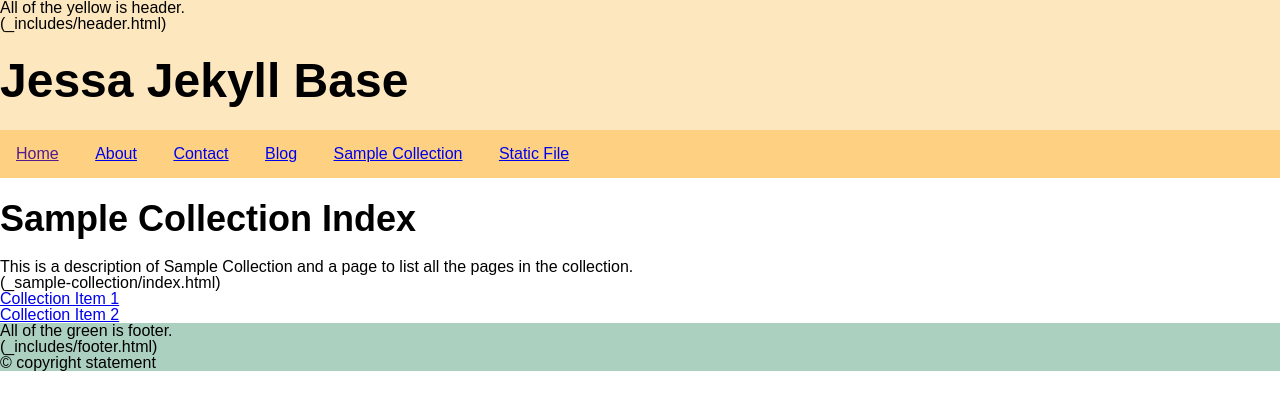
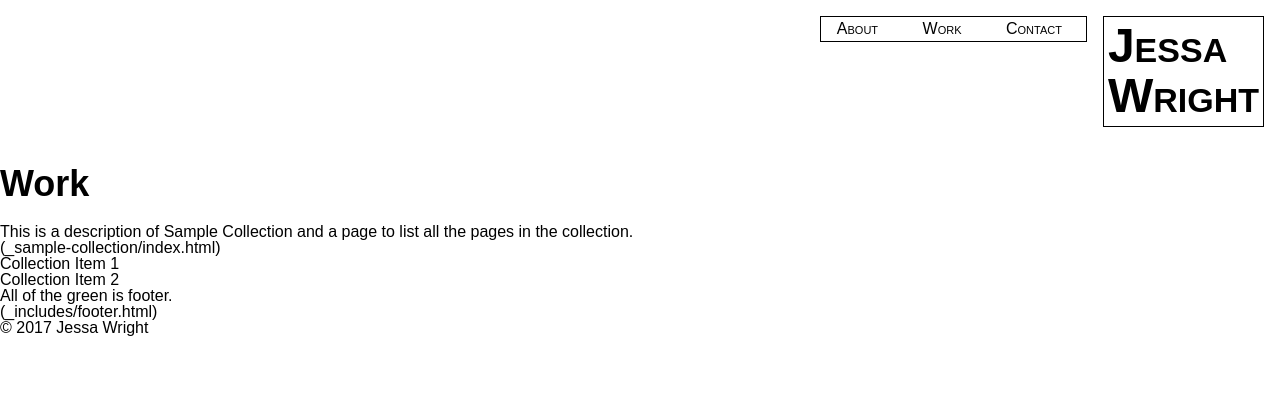
Before and after one commit to jessawright/web-portfolio-2, a Jekyll site: the page built from _work/index.html, in a window 1280 px wide. Shown: the top 410 px of the page. Built offline with Jekyll 4.4.1, drawn with Linux system fonts in a browser that asks for light colours.

Commit message:
styling nav

```diff
--- a/_config.yml
+++ b/_config.yml
@@ -13,14 +13,14 @@
 # you will see them accessed via {{ site.title }}, {{ site.email }}, and so on.
 # You can create any custom variable you would like, and they will be accessible
 # in the templates via {{ site.myvariable }}.
-title: Jessa Jekyll Base
-email: main@email.com
+title: Jessa Wright
+email: jessa@jessawright.com
 description: > # this means to ignore newlines until "baseurl:"
 
 baseurl: "" # the subpath of your site, e.g. /blog
 url: "http://localhost:4000" # the base hostname & protocol for your site
-twitter_username: twitterusername
-github_username:  githubusername
+twitter_username: jessaiswright
+github_username:  jessawright
 
 # Build settings
 sass:
@@ -29,5 +29,5 @@ include: ['_pages']
 kramdown:
   markdown: GFM
 collections:
-  sample-collection:
+  work:
     output: true
--- a/_includes/footer.html
+++ b/_includes/footer.html
@@ -1,5 +1,5 @@
 <footer>
     <p>All of the green is footer.</p>
     <p>(_includes/footer.html)</p>
-    <p>&copy; copyright statement</p>
+    <p>&copy; {{ site.time | date: '%Y' }} Jessa Wright</p>
 </footer>
--- a/_includes/header.html
+++ b/_includes/header.html
@@ -1,16 +1,12 @@
 <header>
-	<p>All of the yellow is header.</p>
-	<p>(_includes/header.html)</p>
-	<h1>{{ site.title }}</h1>
-	<nav>
-		<ul class="navbar">
-			<li><a href="{{ site.baseurl }}">Home</a></li>
-			{% for page in site.pages %} {% if page.title %}
-			<li><a href="{{ page.url | prepend: site.baseurl }}">{{ page.title }}</a></li>
-			{% endif %} {% endfor %}
-			<li><a href="{{ "/blog" | prepend: site.baseurl }}">Blog</a></li>
-			<li><a href="{{ "/sample-collection" | prepend: site.baseurl }}">Sample Collection</a></li>
-			<li><a href="{{ "/static_files/dummy.pdf" | prepend: site.baseurl }}">Static File</a></li>
+	<nav class="nav">
+		<ul class="nav-list">
+			<li class="nav-list__item"><a href="{{ "/about" | prepend: site.baseurl }}">About</a></li>
+			<li class="nav-list__item"><a href="{{ "/work" | prepend: site.baseurl }}">Work</a></li>
+			<li class="nav-list__item"><a href="{{ "/contact" | prepend: site.baseurl }}">Contact</a></li>
 		</ul>
+		<div class="nav-title">
+		<h1 class="nav-title__text"><a href="{{ site.baseurl }}">Jessa<br />Wright</a></h1>
+	</div>
 	</nav>
 </header>
--- a/_sass/_layout.scss
+++ b/_sass/_layout.scss
@@ -1,4 +1,9 @@
-// CSS reset
+$text-color: #000000;
+$focus-highlight: #DDDDDD;
+
+* {
+  box-sizing: border-box;
+}
 
 html {
     line-height: 1;
@@ -91,6 +96,8 @@ a:active, a:hover {
 a {
     background-color: transparent;
     -webkit-text-decoration-skip: objects;
+    text-decoration: none;
+    color: $text-color;
 }
 sub, sup {
     font-size: 75%;
@@ -117,22 +124,47 @@ a img, :link img, :visited img {
     border: none
 }
 
-// CSS for clarifying template sections
-header {
-    background-color: #fde7bf;
+/* Nav */
+.nav {
+  display: inline-flex;
+  justify-content: flex-end;
+
+  width: 100%;
+  align-items: flex-start;
+  padding: 1rem;
+}
+.nav-list, .nav-list__item, .nav-title {
+  display: inline-block;
+}
+
+.nav-list {
+  border: 1px solid black;
+}
+
+.nav-list__item:focus, .nav-list__item:hover, .nav-list__item:active {
+  background-color: $focus-highlight;
+}
+.nav-list__item {
+  padding: .25rem .5rem;
+  font-variant: small-caps;
+  :first-child {
+    padding: .25rem .5rem .25rem 1rem;
+  }
+  :last-child {
+    padding: .25rem 1rem .25rem .5rem;
+  }
 
 }
 
-footer {
-	background-color: #acd0bf;
+.nav-title {
+  border: 1px solid black;
+  margin: 0 0 0 1rem;
+  :focus, :active, :hover {
+    background-color: $focus-highlight;
+
+  }
 }
-
-// CSS for making things more readable
-.navbar {
-    background-color: #fdd181;
-    padding: 1em 0;
+.nav-title__text {
+  padding: .25rem;
+  font-variant: small-caps;
 }
-.navbar li {
-	display: inline-block;
-	padding: 0 1em;
-}
--- a/_sample-collection/index.html
+++ b/_work/index.html
@@ -1,13 +1,13 @@
 ---
 layout: page
-title: Sample Collection Index
+title: Work
 ---
 
 <p>This is a description of Sample Collection and a page to list all the pages in the collection.</p>
 <p>(_sample-collection/index.html)</p>
 
 <ul>
-    {% for page in site.sample-collection %} {% if page.title %} {% unless page.title == "Sample Collection Index" %}
+    {% for page in site.work %} {% if page.title %} {% unless page.title == "Work" %}
 
     <li><a href="{{ page.url | prepend: site.baseurl }}">{{ page.title }}</a></li>
 
```
Also changed, not shown: _posts/2016-10-01-welcome-to-jekyll.markdown (deleted, +0 -31 lines), _sample-collection/collection-item-1.html (deleted, +0 -7 lines), _sample-collection/collection-item-2.html (deleted, +0 -7 lines), _work/collection-item-1.html (added, +7 -0 lines), _work/collection-item-2.html (added, +7 -0 lines), README.md, 1 other file.
